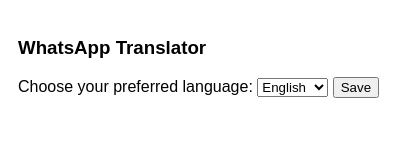
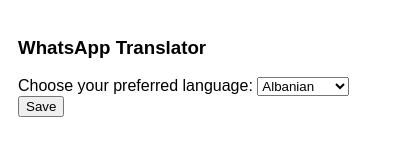
Before and after one commit to Atul-Shivnani/whatsapp, a browser extension: page popup.html in a window 400 px wide. Drawn offline with Linux system fonts and the light colour scheme.

Commit message:
added languages

```diff
--- a/popup.html
+++ b/popup.html
@@ -3,17 +3,66 @@
   <head>
     <title>Translator Options</title>
     <style>
-    body { font-family: Arial, sans-serif; padding: 10px; }
+      body {
+        font-family: Arial, sans-serif;
+        padding: 10px;
+      }
     </style>
   </head>
   <body>
     <h3>WhatsApp Translator</h3>
     <label for="language">Choose your preferred language:</label>
-  <select id="language">
+    <select
+      aria-labelledby="targetLangLabel"
+      class="browser-default"
+      style="width: 92px"
+    >
+      <option value="sq" selected="">Albanian</option>
+      <option value="ar">Arabic</option>
+      <option value="az">Azerbaijani</option>
+      <option value="bn">Bengali</option>
+      <option value="bg">Bulgarian</option>
+      <option value="ca">Catalan</option>
+      <option value="zh">Chinese</option>
+      <option value="zt">Chinese (traditional)</option>
+      <option value="cs">Czech</option>
+      <option value="da">Danish</option>
+      <option value="nl">Dutch</option>
       <option value="en">English</option>
+      <option value="eo">Esperanto</option>
+      <option value="et">Estonian</option>
+      <option value="fi">Finnish</option>
+      <option value="fr">French</option>
+      <option value="de">German</option>
+      <option value="el">Greek</option>
+      <option value="he">Hebrew</option>
+      <option value="hi">Hindi</option>
+      <option value="hu">Hungarian</option>
+      <option value="id">Indonesian</option>
+      <option value="ga">Irish</option>
+      <option value="it">Italian</option>
+      <option value="ja">Japanese</option>
+      <option value="ko">Korean</option>
+      <option value="lv">Latvian</option>
+      <option value="lt">Lithuanian</option>
+      <option value="ms">Malay</option>
+      <option value="nb">Norwegian</option>
+      <option value="fa">Persian</option>
+      <option value="pl">Polish</option>
+      <option value="pt">Portuguese</option>
+      <option value="ro">Romanian</option>
+      <option value="ru">Russian</option>
+      <option value="sr">Serbian</option>
+      <option value="sk">Slovak</option>
+      <option value="sl">Slovenian</option>
       <option value="es">Spanish</option>
-    <option value="fr">French</option>
-    <!-- Add more languages as needed -->
+      <option value="sv">Swedish</option>
+      <option value="tl">Tagalog</option>
+      <option value="th">Thai</option>
+      <option value="tr">Turkish</option>
+      <option value="uk">Ukrainian</option>
+      <option value="ur">Urdu</option>
+      <option value="vi">Vietnamese</option>
     </select>
     <button id="save">Save</button>
 
```
Lines whose indentation alone changed are shown as unchanged.
